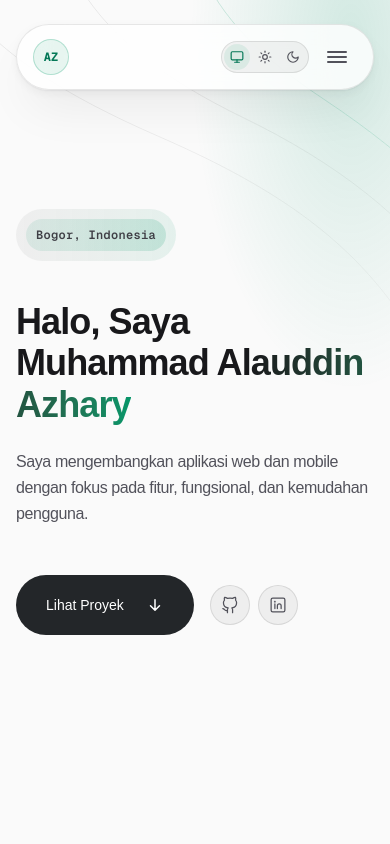
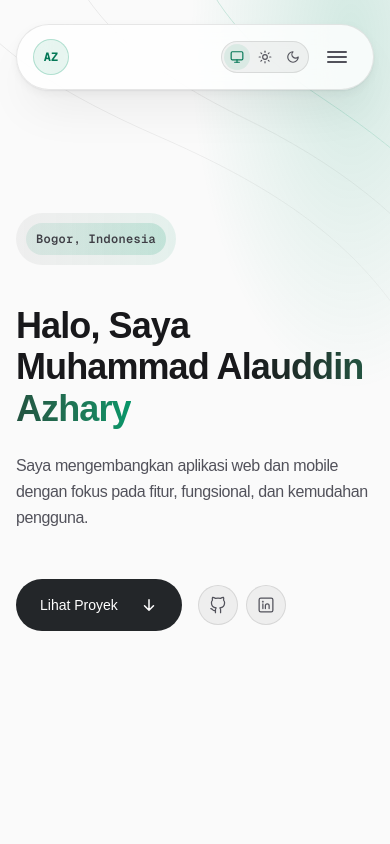
Before and after one commit to aldnazr/portofoliov2, a Next.js app: page / in a window 390 px wide. Shown: the top 844 px of the page. Built offline with nearby package versions, Linux system fonts and the light colour scheme; a web font is replaced by a local one.

Commit message:
style(ui): adjust hero button dimensions for responsiveness
Update the height and horizontal padding of the HeroButton component to
use responsive sizing. The button now scales from h-13 to h-14 and
adjusts padding based on screen size to improve visual consistency
across different devices.

```diff
--- a/components/hero-button.tsx
+++ b/components/hero-button.tsx
@@ -54,7 +54,7 @@ export default function HeroButton({
       animate={{ boxShadow: active ? GLOW_ON : GLOW_OFF }}
       transition={transition}
       className={cn(
-        "relative inline-flex h-15 items-center justify-center whitespace-nowrap rounded-full bg-[#232629] px-7.5 font-sans text-sm font-medium text-white select-none cursor-pointer outline-none focus-visible:ring-2 focus-visible:ring-accent focus-visible:ring-offset-2 focus-visible:ring-offset-background [-webkit-tap-highlight-color:transparent]",
+        "relative inline-flex h-13 sm:h-14 items-center justify-center whitespace-nowrap rounded-full bg-[#232629] px-6 sm:px-7.5 font-sans text-sm font-medium text-white select-none cursor-pointer outline-none focus-visible:ring-2 focus-visible:ring-accent focus-visible:ring-offset-2 focus-visible:ring-offset-background [-webkit-tap-highlight-color:transparent]",
         className,
       )}
     >
```
